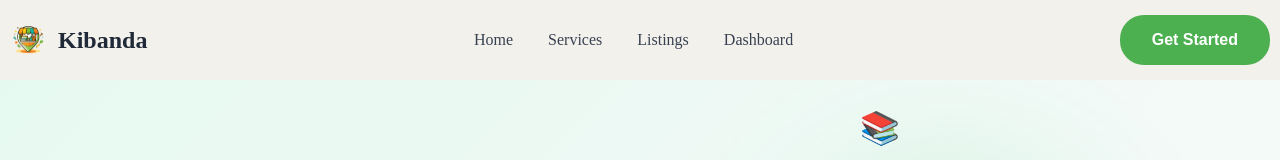
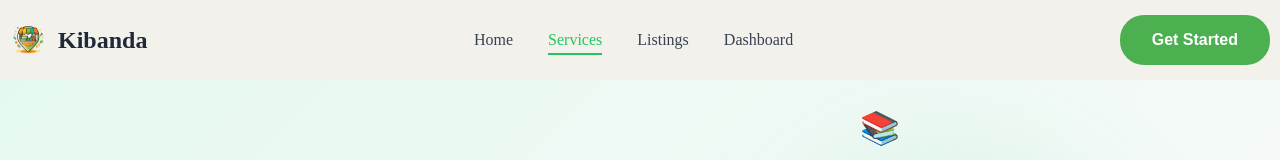
Before and after one commit to josephgakono/Kibanda, a React (Vite) app: page /services in a window 1280 px wide. Shown: the top 160 px of the page. Built offline with nearby package versions, Linux system fonts and the light colour scheme; no server answers.

Commit message:
update navbar links

```diff
--- a/src/App.css
+++ b/src/App.css
@@ -114,6 +114,10 @@
   color: #22c55e;
 }
 
+.nav-links a.active {
+  color: #22c55e;
+}
+
 .nav-links a::after {
   content: "";
   position: absolute;
@@ -126,6 +130,10 @@
 }
 
 .nav-links a:hover::after {
+  width: 100%;
+}
+
+.nav-links a.active::after {
   width: 100%;
 }
 
--- a/src/components/Navbar.jsx
+++ b/src/components/Navbar.jsx
@@ -1,5 +1,5 @@
 import React from "react";
-import { Link } from "react-router-dom";
+import { Link, NavLink } from "react-router-dom";
 import { auth } from "../firebase/firebase";
 import { signOut } from "firebase/auth";
 import { onAuthStateChanged } from "firebase/auth";
@@ -33,10 +33,27 @@ function Navbar() {
           </div>
 
           <div className="nav-links">
-            <Link to="/">Home</Link>
-            <Link to="/services">Services</Link>
-            <Link to="/listings">Listings</Link>
-            <Link to="/dashboard">Dashboard</Link>
+            <NavLink to="/" end className={({ isActive }) => (isActive ? "active" : "")}>
+              Home
+            </NavLink>
+            <NavLink
+              to="/services"
+              className={({ isActive }) => (isActive ? "active" : "")}
+            >
+              Services
+            </NavLink>
+            <NavLink
+              to="/listings"
+              className={({ isActive }) => (isActive ? "active" : "")}
+            >
+              Listings
+            </NavLink>
+            <NavLink
+              to="/dashboard"
+              className={({ isActive }) => (isActive ? "active" : "")}
+            >
+              Dashboard
+            </NavLink>
           </div>
 
           <div className="navbar-auth">
```
